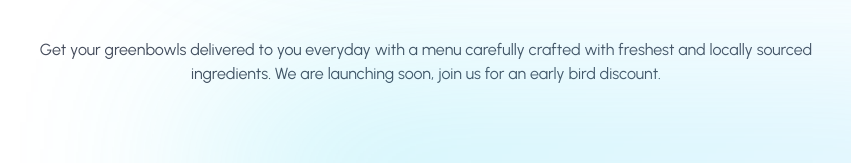
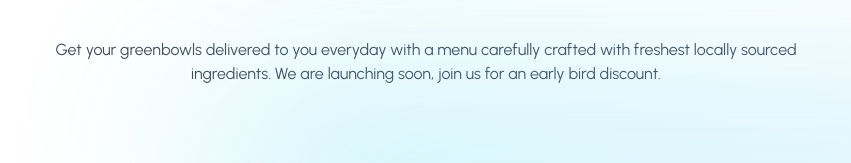
Before and after one commit to vishal2457/greenbowl, an Astro site: page / in a window 1280 px wide. Shown: the part 298-461 px from the top of the page, 214-1065 px from the left. Built offline with nearby package versions, Linux system fonts and the light colour scheme; Astro itself is replaced by a stand-in of ours.

Commit message:
Update HeroSection.astro

```diff
--- a/src/components/HeroSection.astro
+++ b/src/components/HeroSection.astro
@@ -12,7 +12,7 @@ import Container from "./Container.astro"
         <div class="relative pt-36 ml-auto">
             <div class="lg:w-2/3 text-center mx-auto">
                 <h1 class="text-gray-900 dark:text-white font-bold text-5xl md:text-6xl xl:text-7xl">Bringing the green goodness&nbsp;<span class="text-primary dark:text-white">to your table.</span></h1>
-                <p class="mt-12 text-gray-700 dark:text-gray-200">Get your greenbowls delivered to you everyday with a menu carefully crafted with freshest and locally sourced ingredients. We are launching soon, join us for an early bird discount.</p>
+                <p class="mt-12 text-gray-700 dark:text-gray-200">Get your greenbowls delivered to you everyday with a menu carefully crafted with freshest locally sourced ingredients. We are launching soon, join us for an early bird discount.</p>
                 <!-- <div class="mt-16 flex flex-wrap justify-center gap-y-4 gap-x-6">
                     <a
                       href="#"
```
